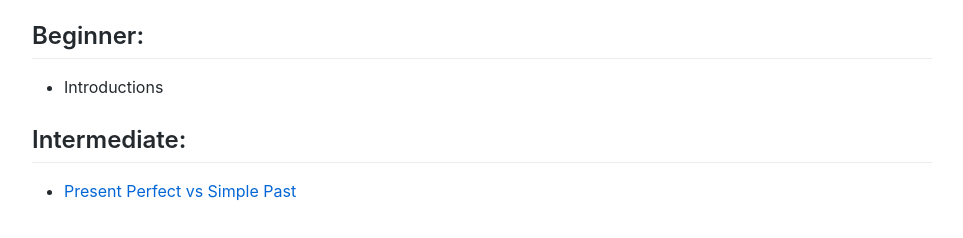
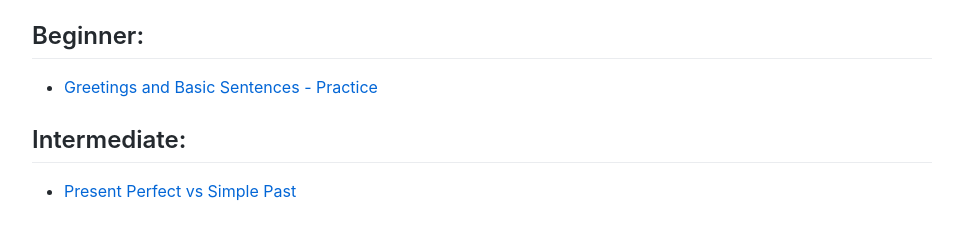
Before and after one commit to englishindoses/eslresources, a plain HTML site: page index.html in a window 1280 px wide. Shown: the part 106-344 px from the top of the page, without its empty margins (158-1121 px from the left). Drawn offline with Linux system fonts and the light colour scheme.

Commit message:
Update index.html
added beginner greetings basic link

```diff
--- a/index.html
+++ b/index.html
@@ -64,7 +64,7 @@
 
     <h2>Beginner:</h2>
     <ul>
-        <li>Introductions</li>
+        <li><a href="beginner-greetings-basics.html">Greetings and Basic Sentences - Practice</a></li>
     </ul>
 
     <h2>Intermediate:</h2>
```
